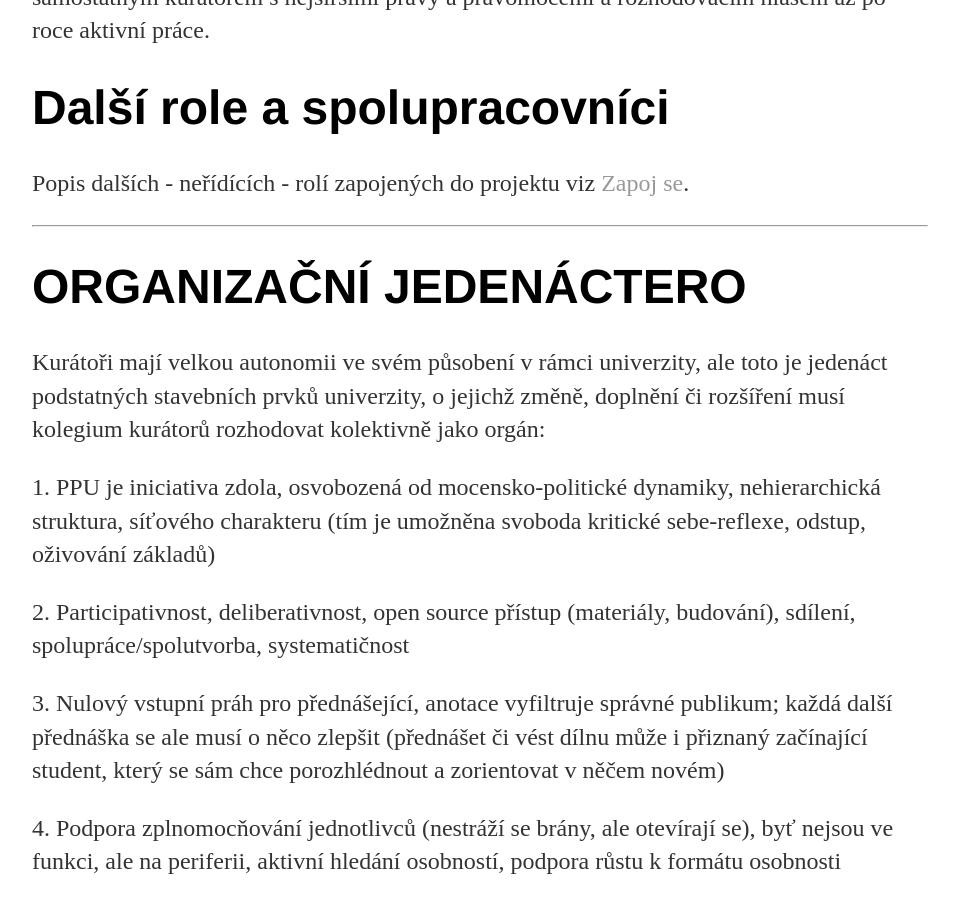
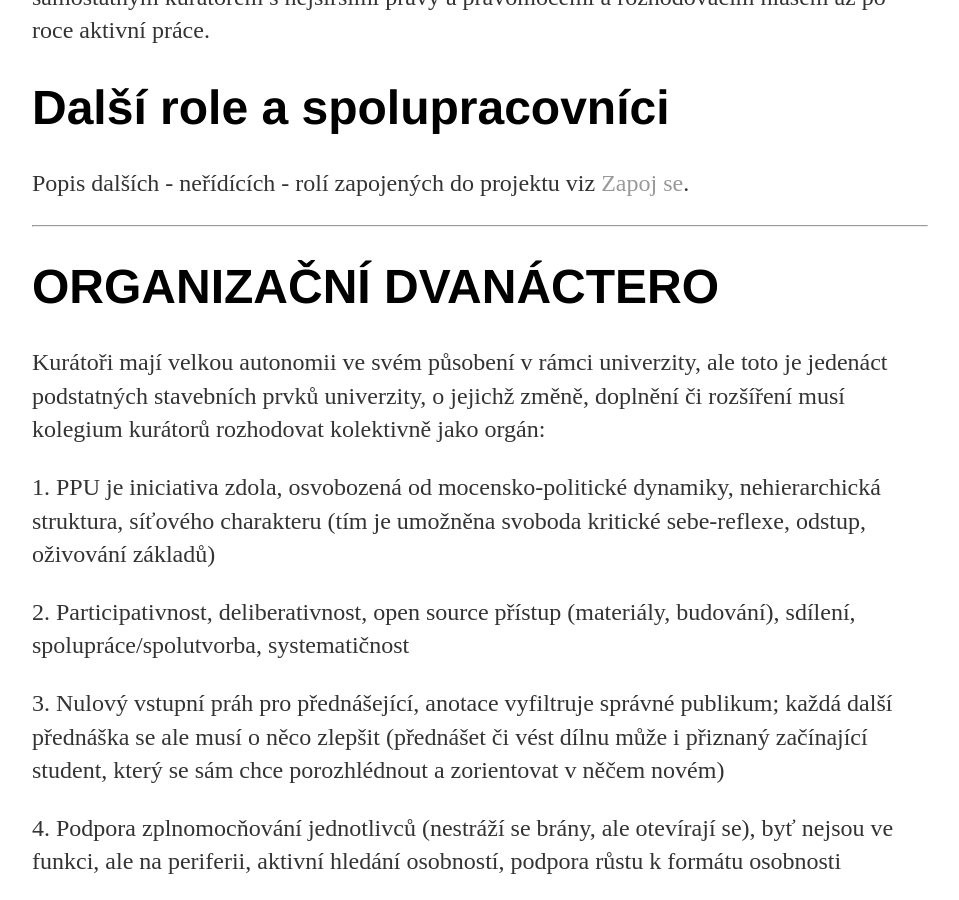
Before and after one commit to otazky/otazky.github.io, a Jekyll site: the page built from kuratori/index.html, in a window 1280 px wide and 900 px high, scrolled down 1759 px. Shown: the whole window, without its empty margins (160-1119 px from the left). Built offline with Jekyll 4.4.1, drawn with Linux system fonts in a browser that asks for light colours.

Commit message:
Dvanáctero

```diff
--- a/kuratori/index.html
+++ b/kuratori/index.html
@@ -37,7 +37,7 @@ title: Nové kolegium kurátorů (červen 2020 - ?)
  <p> Popis dalších - neřídících - rolí zapojených do projektu viz <a href="/spoluprace">Zapoj se</a>.</p>
 
   <hr>
-  <h1>ORGANIZAČNÍ JEDENÁCTERO </h1>
+  <h1>ORGANIZAČNÍ DVANÁCTERO </h1>
 
  <p> Kurátoři mají velkou autonomii ve svém působení v rámci univerzity, ale toto je jedenáct podstatných stavebních prvků univerzity, o jejichž změně, doplnění či rozšíření musí kolegium kurátorů rozhodovat kolektivně jako orgán:</p>
 
```
